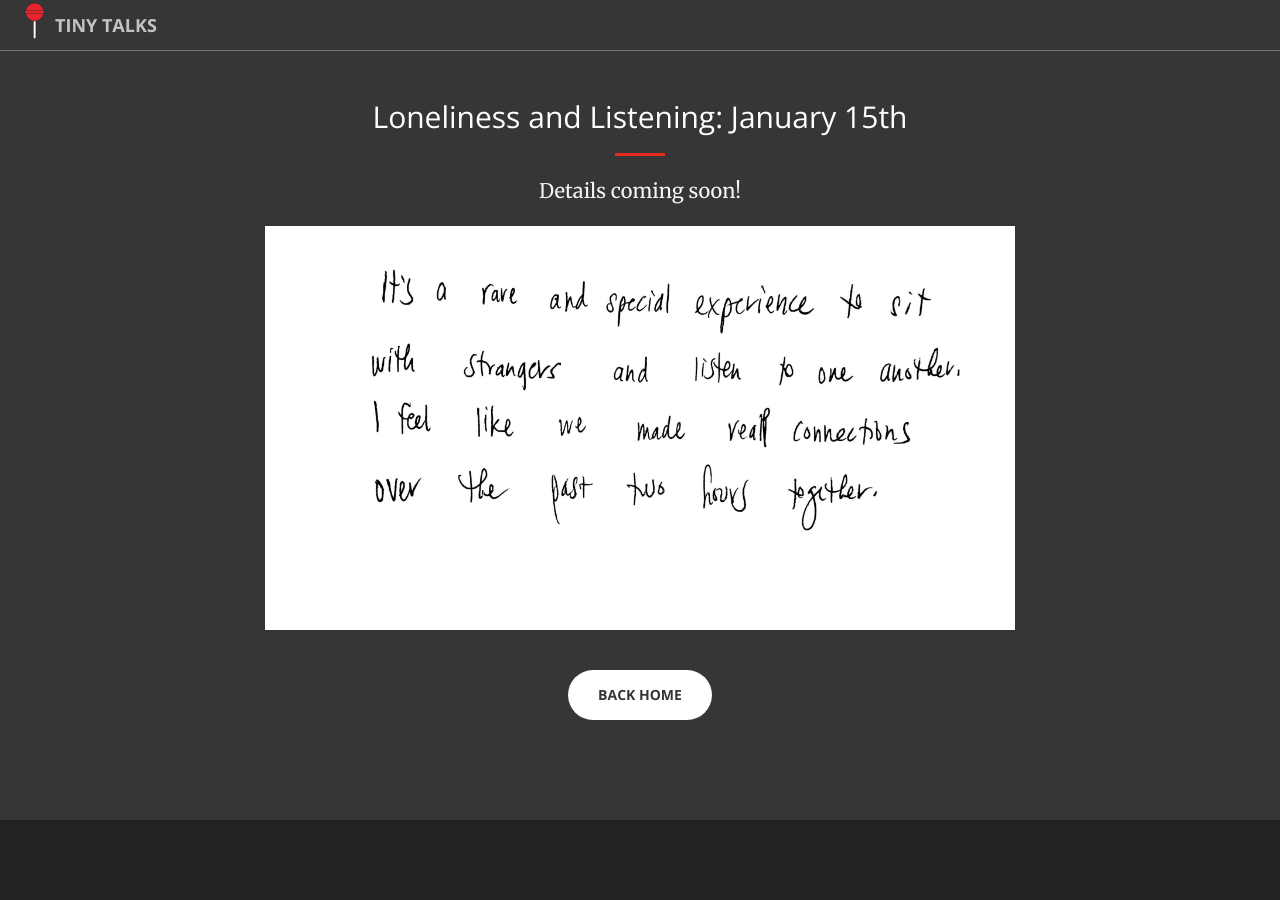
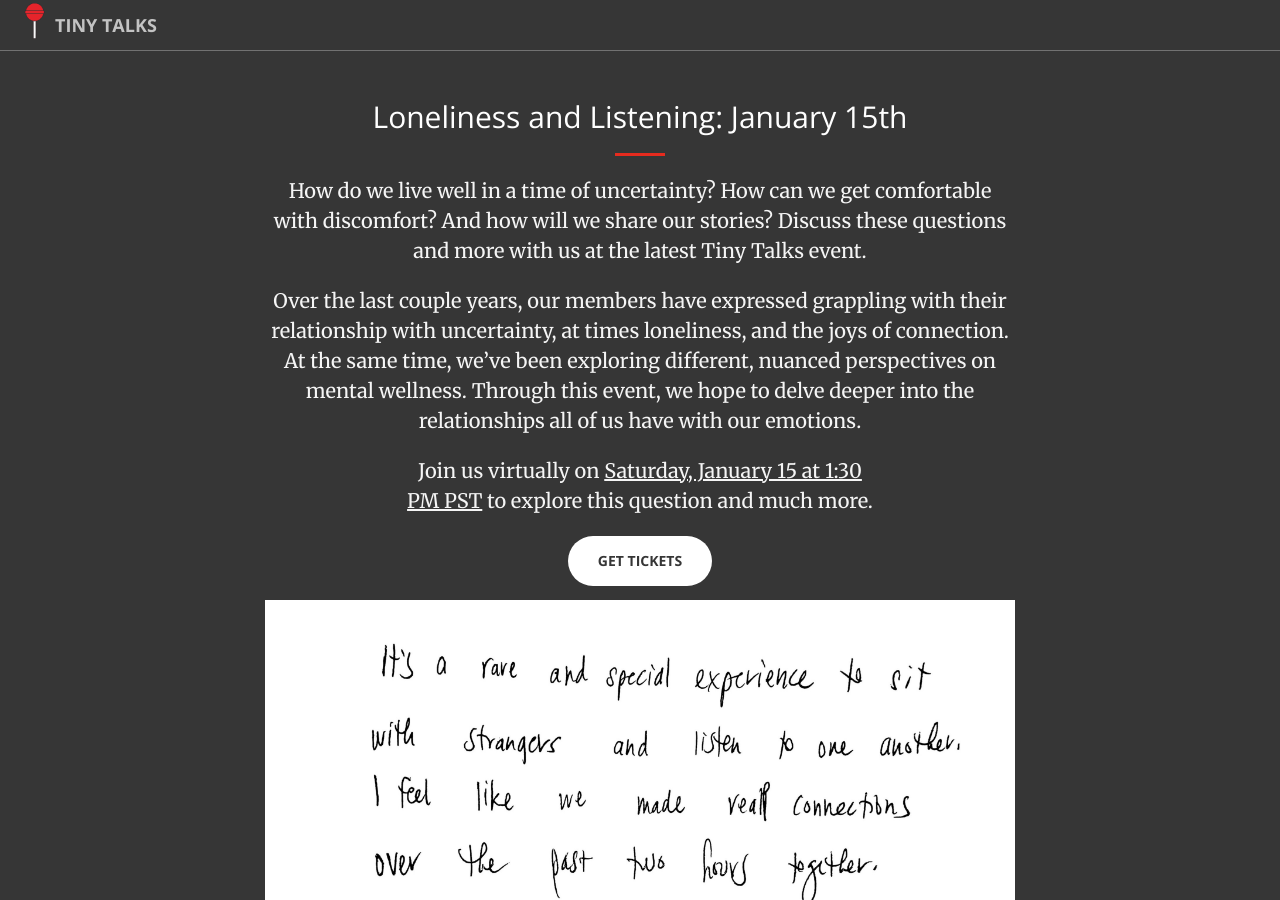
Before and after one commit to anrath/tinytalks.github.io, a Jekyll site: the page built from event.md, in a window 1280 px wide and 900 px high. Built offline with Jekyll 4.4.1, drawn with Linux system fonts in a browser that asks for light colours.

Commit message:
jan 2022 event details

```diff
--- a/_includes/event/event-desc.html
+++ b/_includes/event/event-desc.html
@@ -4,21 +4,20 @@
             <div class="col-lg-8 col-lg-offset-2 text-center">
                 <h2 class="section-heading">Loneliness and Listening: January 15th</h2>
                 <hr class="primary">
+                <!-- <p class="text-faded">
+                    Details coming soon!
+                </p> -->
                 <p class="text-faded">
-                    Details coming soon!
-                </p>
-                <!-- <p class="text-faded">
-                    What would the future look like if we could shift our gaze from stages and screens
-                    to each other? When we break free from the isolation of virtual spaces and have
-                    conversations together, we can rediscover what it’s like to be a part of something bigger than
-                    ourselves.
+                    How do we live well in a time of uncertainty? How can we get comfortable with discomfort? And how
+                    will we share our stories? Discuss these questions and more with us at the latest Tiny Talks event.
+
                 </p>
                 <p class="text-faded">
-                    The past year has been a time of Both/And. Both loneliness and togetherness. Both instability and
-                    constancy. Both confusion and clarity. Both loss and gain. History books will capture the broad
-                    brushstrokes of the COVID-19 Pandemic, but not the humanity of your deeply personal experience. What
-                    should future generations know?
-                </p> -->
+                    Over the last couple years, our members have expressed grappling with their relationship with
+                    uncertainty, at times loneliness, and the joys of connection. At the same time, we’ve been exploring
+                    different, nuanced perspectives on mental wellness. Through this event, we hope to delve deeper into
+                    the relationships all of us have with our emotions.
+                </p>
 
                 <!-- <div class="col-lg-6 text-center">
                     <p class="text-faded">
@@ -28,18 +27,19 @@
                         class="btn btn-primary btn-xl" style="margin-bottom: 1em;">
                         Fill out the digital postcard
                     </a>
-                </div>
+                </div> -->
 
-                <div class="col-lg-6 text-center">
+                <div class="col-lg-8 col-lg-offset-2 text-center">
                     <p class="text-faded">
-                        Join us virtually on <u>Saturday, August 21 at 5:00 PM PST</u> to explore this question and much
+                        Join us virtually on <u>Saturday, January 15 at 1:30 PM PST</u> to explore this question and
+                        much
                         more.
                     </p>
-                    <a target="_blank" href="" rel="noopener noreferrer"
-                        class="btn btn-default btn-xl" style="margin-bottom: 1em;">
-                        Purchase Tickets (coming soon)
+                    <a target="_blank" href="https://www.eventbrite.com/e/loneliness-and-listening-tickets-233766831887"
+                        rel="noopener noreferrer" class="btn btn-default btn-xl" style="margin-bottom: 1em;">
+                        Get Tickets
                     </a>
-                </div>  -->
+                </div>
 
                 <img src="assets/portfolio/1.jpg" class="img-responsive" alt="1">
                 <!-- <p class="text-faded">Help us usher in a renewed commitment to share perspectives and learn the art of
```
Also changed, not shown: README.md.
